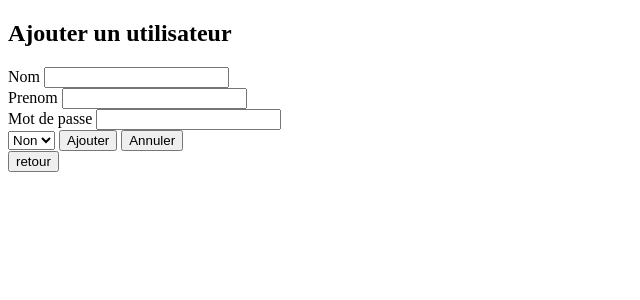
After one commit to P3psHy/ReservationVehicule, a PHP site: page /BackOffice/BackUtilisateur/ajouterForm.php in a window 1280 px wide. The commit adds this page. Shown: the top 300 px of the page, without its empty margins (0-640 px from the left). Run offline with PHP 8.4, Linux system fonts and the light colour scheme.

Commit message:
ajout user BO

```diff
--- a/BackOffice/BackAnnuaire/listeGroupe.php
+++ b/BackOffice/BackAnnuaire/listeGroupe.php
@@ -34,7 +34,7 @@
 
 
     ?>
-    <a href="ajouterForm?id=1"><button>Ajouter un groupe</button></a>
+    <a href="ajouterForm.php?id=1"><button>Ajouter un groupe</button></a>
     <a href="../BackOffice.php"><button>Retour</button></a>
 </body>
 </html>
--- /dev/null
+++ b/BackOffice/BackUtilisateur/ajouterForm.php
@@ -0,0 +1,40 @@
+<!DOCTYPE html>
+<html lang="en">
+<head>
+    <meta charset="UTF-8">
+    <meta http-equiv="X-UA-Compatible" content="IE=edge">
+    <meta name="viewport" content="width=device-width, initial-scale=1.0">
+    <title>Ajouter</title>
+</head>
+<body>
+
+        <h2>Ajouter un utilisateur</h2>
+        <form action="ajouter.php" method="get">
+
+            <div>
+                <label for="">Nom</label>
+                <input type="text" name="nom" required>
+            </div>
+
+            <div>
+                <label for="">Prenom</label>
+                <input type="text" name="prenom" required>
+            </div>
+
+            <div>
+                <label for="">Mot de passe</label>
+                <input type="password" name="psw" required>
+            </div>
+
+            <select name="aPermis" id="aPermis">
+                <option value="0">Non</option>
+                <option value="1">Oui</option>
+            </select>
+
+
+
+            <button type="submit">Ajouter</button>
+            <button type="reset">Annuler</button>
+        </form>
+        <a href="listeGroupe.php"><button>retour</button></a>
+        <?php
```
Also changed, not shown: BackOffice/BackUtilisateur/ajouter.php (added, +29 -0 lines), BackOffice/BackUtilisateur/listeUtilisateur.php (added, +39 -0 lines).
